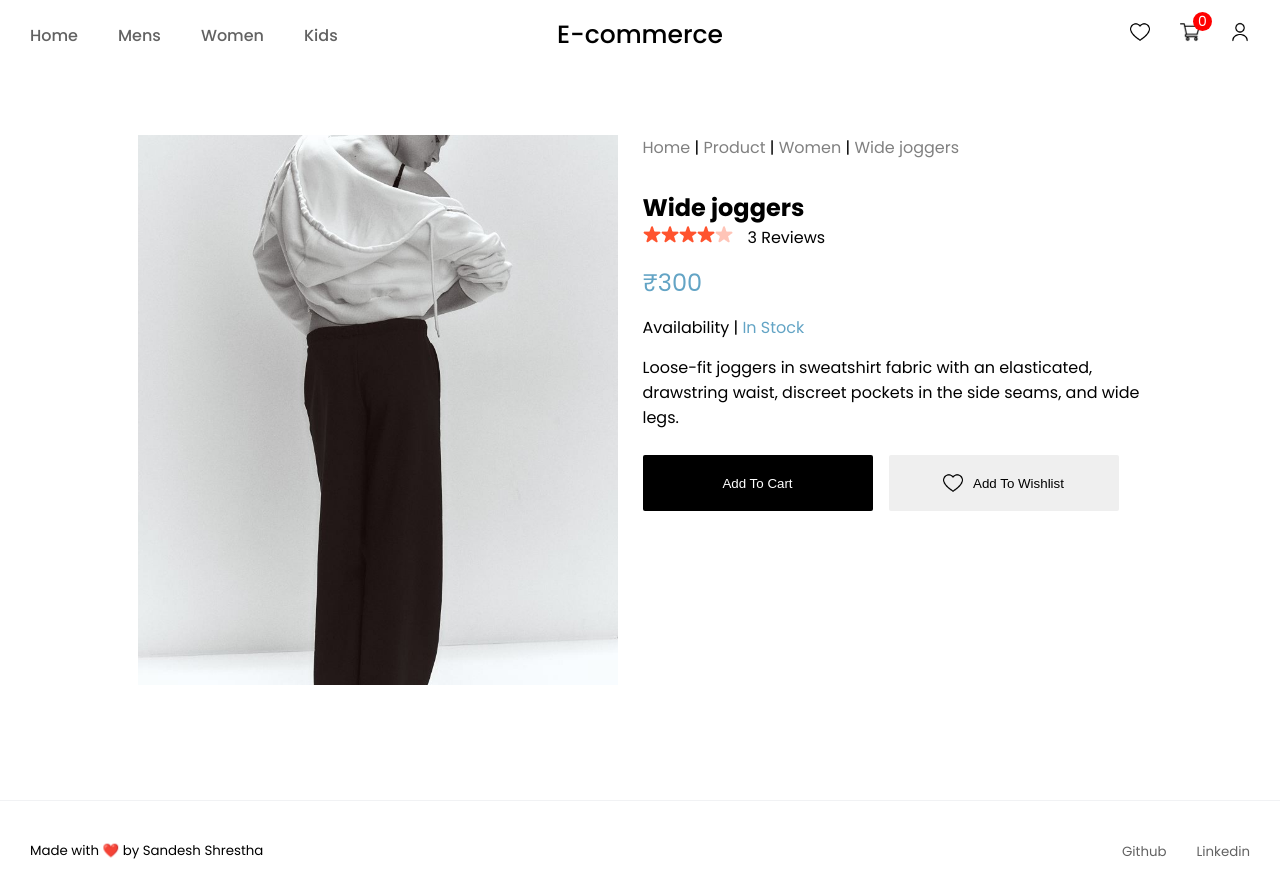
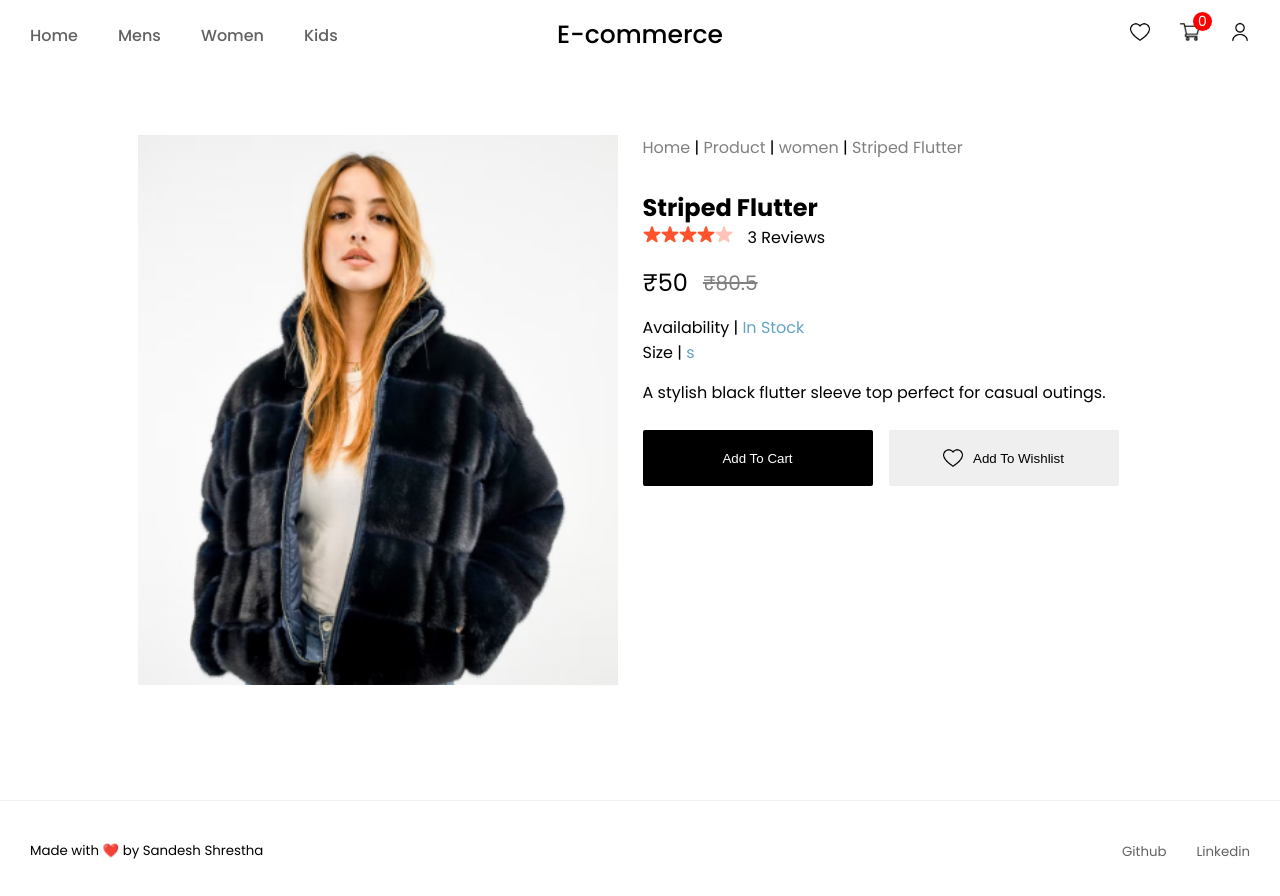
Before and after one commit to yoursandeshshrestha/Mern-Ecommerce-Frontend, a React (Vite) app: page /1 in a window 1280 px wide. Shown: the top 896 px of the page. Built offline with nearby package versions, Linux system fonts and the light colour scheme; the HTML template or start-up script is replaced by a standard one.

Commit message:
Few more update on product detail

```diff
--- a/src/App.jsx
+++ b/src/App.jsx
@@ -30,7 +30,7 @@ function App() {
         <Route path="/women" element={<Category />} />
         <Route path="/kids" element={<Category />} />
         <Route path="/cart" element={<Cart />} />
-        <Route path="/:product" element={<ProductDetail />} />
+        <Route path="/:id" element={<ProductDetail />} />
       </Route>
     </Routes>
   );
--- a/src/Pages/ProductDetail/ProductDetail.css
+++ b/src/Pages/ProductDetail/ProductDetail.css
@@ -25,6 +25,10 @@
   gap: 15px;
 }
 
+.ProductDetail-Side h2 {
+  margin-top: 15px;
+}
+
 .ProductDetail-Side .Rating-Section {
   display: flex;
   gap: 15px;
@@ -36,8 +40,17 @@
 }
 
 .ProductDetail-Price {
+  display: flex;
+  gap: 15px;
+  align-items: center;
   font-size: 24px;
-  color: rgb(99, 164, 197);
+  /* background-color: pink; */
+}
+
+.ProductDetail-Price p:nth-child(2) {
+  font-size: 20px;
+  color: gray;
+  text-decoration: line-through;
 }
 
 .ProductDetail-Availability span {
@@ -45,7 +58,7 @@
 }
 
 .ProductDetail-Side p:first-child {
-  margin-bottom: 15px;
+  /* margin-bottom: 15px; */
 }
 
 .ProductDetail-Side p:first-child a {
--- a/src/Pages/ProductDetail/ProductDetail.jsx
+++ b/src/Pages/ProductDetail/ProductDetail.jsx
@@ -1,31 +1,31 @@
 import React from "react";
 import "./ProductDetail.css";
-import { Link } from "react-router-dom";
-import TestImage from "../../assets/Ecommerce-design-idea/Images/HM.jpg";
+import { Link, useParams } from "react-router-dom";
 import Star from "../../assets/FrontendAssets/star_icon.png";
 import StarDull from "../../assets/FrontendAssets/star_dull_icon.png";
 import love from "../../assets/FrontendAssets/love.png";
+import all_product from "../../assets/FrontendAssets/all_product";
 
 function ProductDetail() {
-  const productName = "Wide joggers";
-  const price = 300;
-  const availability = "In Stock";
-  const description =
-    "Loose-fit joggers in sweatshirt fabric with an elasticated, drawstring waist, " +
-    "discreet pockets in the side seams, and wide legs.";
+  const { id } = useParams();
+  const product = all_product.find((item) => item.id === parseInt(id));
+
+  if (!product) {
+    return <div className="ProductDetail-Container">Product not found</div>;
+  }
 
   return (
     <div className="ProductDetail-Container">
       <div className="ProductDetail-Wrapper">
-        <img src={TestImage} alt="Product Image" className="Main-Image" />
+        <img src={product.image} alt="Product Image" className="Main-Image" />
         <div className="ProductDetail-Side">
           <p>
             <Link to="/">Home</Link> | <Link to="/product">Product</Link> |
-            <Link to="/women"> Women</Link> |
-            <Link to="/product-name"> {productName}</Link>
+            <Link to="/women"> {product.category}</Link> |
+            <Link to="/product-name"> {product.name}</Link>
           </p>
           <div className="ProductDetail-SectionOne">
-            <h2>{productName}</h2>
+            <h2>{product.name}</h2>
             <div className="Rating-Section">
               <ul>
                 {[...Array(4)].map((_, index) => (
@@ -40,18 +40,30 @@ function ProductDetail() {
               <p>3 Reviews</p>
             </div>
           </div>
-          <p className="ProductDetail-Price">
-            <span>&#8377;</span>
-            {price}
-          </p>
-          <p className="ProductDetail-Availability">
-            Availability | <span>{availability}</span>
-          </p>
-          <p>{description}</p>
+          <div className="ProductDetail-Price">
+            <p className="ProductDetail-New">
+              <span>&#8377;</span>
+              {product.new_price}
+            </p>
+            <p className="ProductDetail-Old">
+              <span>&#8377;</span>
+              {product.old_price}
+            </p>
+          </div>
+          <div className="ProductDetail-Info">
+            <p className="ProductDetail-Availability">
+              Availability |{" "}
+              <span>{product.stock > 0 ? "In Stock" : "Out of Stock"}</span>
+            </p>
+            <p className="ProductDetail-Availability">
+              Size | <span>{product.size}</span>
+            </p>
+          </div>
+          <p>{product.description}</p>
           <div className="ProductDetail-Buttons">
             <button>Add To Cart</button>
             <button>
-              <img src={love} />
+              <img src={love} alt="Love" />
               Add To Wishlist
             </button>
           </div>
--- a/src/assets/FrontendAssets/all_product.js
+++ b/src/assets/FrontendAssets/all_product.js
@@ -18,22 +18,6 @@ import p17_img from "./product_17.png";
 import p18_img from "./product_18.png";
 import p19_img from "./product_19.png";
 import p20_img from "./product_20.png";
-import p21_img from "./product_21.png";
-import p22_img from "./product_22.png";
-import p23_img from "./product_23.png";
-import p24_img from "./product_24.png";
-import p25_img from "./product_25.png";
-import p26_img from "./product_26.png";
-import p27_img from "./product_27.png";
-import p28_img from "./product_28.png";
-import p29_img from "./product_29.png";
-import p30_img from "./product_30.png";
-import p31_img from "./product_31.png";
-import p32_img from "./product_32.png";
-import p33_img from "./product_33.png";
-import p34_img from "./product_34.png";
-import p35_img from "./product_35.png";
-import p36_img from "./product_36.png";
 
 let all_product = [
   {
@@ -45,6 +29,9 @@ let all_product = [
     image: p1_img,
     new_price: 50.0,
     old_price: 80.5,
+    description:
+      "A stylish black flutter sleeve top perfect for casual outings.",
+    stock: 15,
   },
   {
     id: 2,
@@ -55,6 +42,9 @@ let all_product = [
     image: p2_img,
     new_price: 85.0,
     old_price: 120.5,
+    description:
+      "Elegant white flutter sleeve top, ideal for both work and leisure.",
+    stock: 10,
   },
   {
     id: 3,
@@ -65,6 +55,9 @@ let all_product = [
     image: p3_img,
     new_price: 60.0,
     old_price: 100.5,
+    description:
+      "Classic black striped flutter sleeve top, a must-have in your wardrobe.",
+    stock: 20,
   },
   {
     id: 4,
@@ -75,6 +68,9 @@ let all_product = [
     image: p4_img,
     new_price: 100.0,
     old_price: 150.0,
+    description:
+      "Versatile white flutter sleeve top, easy to pair with any bottom.",
+    stock: 0,
   },
   {
     id: 5,
@@ -85,6 +81,8 @@ let all_product = [
     image: p5_img,
     new_price: 85.0,
     old_price: 120.5,
+    description: "Chic black flutter sleeve top with a flattering fit.",
+    stock: 12,
   },
   {
     id: 6,
@@ -95,306 +93,184 @@ let all_product = [
     image: p6_img,
     new_price: 85.0,
     old_price: 120.5,
+    description: "Comfortable and stylish white top with flutter sleeves.",
+    stock: 18,
   },
   {
     id: 7,
-    name: "Striped Flutter",
-    category: "women",
-    size: "s",
-    color: "black",
+    name: "Men's Casual Shirt",
+    category: "men",
+    size: "m",
+    color: "blue",
     image: p7_img,
-    new_price: 85.0,
-    old_price: 120.5,
+    new_price: 65.0,
+    old_price: 90.5,
+    description:
+      "Casual blue shirt with a classic fit, perfect for everyday wear.",
+    stock: 25,
   },
   {
     id: 8,
-    name: "Striped Flutter",
-    category: "women",
-    size: "m",
+    name: "Men's Formal Shirt",
+    category: "men",
+    size: "l",
     color: "white",
     image: p8_img,
-    new_price: 85.0,
-    old_price: 120.5,
+    new_price: 95.0,
+    old_price: 130.5,
+    description:
+      "Elegant white formal shirt for a sharp and professional look.",
+    stock: 30,
   },
   {
     id: 9,
-    name: "Striped Flutter ",
-    category: "women",
-    size: "l",
-    color: "black",
+    name: "Men's Polo Shirt",
+    category: "men",
+    size: "s",
+    color: "red",
     image: p9_img,
-    new_price: 85.0,
-    old_price: 120.5,
+    new_price: 45.0,
+    old_price: 70.0,
+    description: "Classic red polo shirt, a staple for casual wardrobes.",
+    stock: 22,
   },
   {
     id: 10,
-    name: "Striped Flutter ",
-    category: "women",
-    size: "s",
-    color: "white",
+    name: "Men's Polo Shirt",
+    category: "men",
+    size: "m",
+    color: "green",
     image: p10_img,
-    new_price: 85.0,
-    old_price: 120.5,
+    new_price: 50.0,
+    old_price: 75.0,
+    description: "Versatile green polo shirt, perfect for any casual occasion.",
+    stock: 28,
   },
   {
     id: 11,
-    name: "Striped Flutter ",
-    category: "women",
-    size: "m",
-    color: "black",
-    image: p11_img,
-    new_price: 85.0,
-    old_price: 120.5,
-  },
-  {
-    id: 12,
-    name: "Striped Flutter S",
-    category: "women",
-    size: "l",
-    color: "white",
-    image: p12_img,
-    new_price: 85.0,
-    old_price: 120.5,
-  },
-  {
-    id: 13,
-    name: "Men Green Solid ",
-    category: "men",
-    size: "s",
-    color: "black",
-    image: p13_img,
-    new_price: 85.0,
-    old_price: 120.5,
-  },
-  {
-    id: 14,
-    name: "Men Green Solid ",
-    category: "men",
-    size: "m",
-    color: "white",
-    image: p14_img,
-    new_price: 85.0,
-    old_price: 120.5,
-  },
-  {
-    id: 15,
-    name: "Men Green Solid ",
-    category: "men",
-    size: "l",
-    color: "black",
-    image: p15_img,
-    new_price: 85.0,
-    old_price: 120.5,
-  },
-  {
-    id: 16,
-    name: "Men Green Solid ",
-    category: "men",
-    size: "s",
-    color: "white",
-    image: p16_img,
-    new_price: 85.0,
-    old_price: 120.5,
-  },
-  {
-    id: 17,
-    name: "Men Green Solid ",
-    category: "men",
-    size: "m",
-    color: "black",
-    image: p17_img,
-    new_price: 85.0,
-    old_price: 120.5,
-  },
-  {
-    id: 18,
-    name: "Men Green Solid ",
-    category: "men",
-    size: "l",
-    color: "white",
-    image: p18_img,
-    new_price: 85.0,
-    old_price: 120.5,
-  },
-  {
-    id: 19,
-    name: "Men Green Solid ",
-    category: "men",
-    size: "s",
-    color: "black",
-    image: p19_img,
-    new_price: 85.0,
-    old_price: 120.5,
-  },
-  {
-    id: 20,
-    name: "Men Green ",
-    category: "men",
-    size: "m",
-    color: "white",
-    image: p20_img,
-    new_price: 85.0,
-    old_price: 120.5,
-  },
-  {
-    id: 21,
-    name: "Men Green Solid",
-    category: "men",
-    size: "l",
-    color: "black",
-    image: p21_img,
-    new_price: 85.0,
-    old_price: 120.5,
-  },
-  {
-    id: 22,
-    name: "Men Green Solid ",
-    category: "men",
-    size: "s",
-    color: "white",
-    image: p22_img,
-    new_price: 85.0,
-    old_price: 120.5,
-  },
-  {
-    id: 23,
-    name: "Men Green Solid ",
-    category: "men",
-    size: "m",
-    color: "black",
-    image: p23_img,
-    new_price: 85.0,
-    old_price: 120.5,
-  },
-  {
-    id: 24,
-    name: "Men Green Solid ",
-    category: "men",
-    size: "l",
-    color: "white",
-    image: p24_img,
-    new_price: 85.0,
-    old_price: 120.5,
-  },
-  {
-    id: 25,
     name: "Kid's Blue Jacket",
     category: "kid",
     size: "s",
     color: "blue",
-    image: p25_img,
+    image: p11_img,
     new_price: 40.0,
     old_price: 60.5,
+    description: "Warm and cozy blue jacket for kids, ideal for chilly days.",
+    stock: 14,
   },
   {
-    id: 26,
-    name: "Kid's Blue Jacket",
-    category: "kid",
-    size: "m",
-    color: "blue",
-    image: p26_img,
-    new_price: 40.0,
-    old_price: 60.5,
-  },
-  {
-    id: 27,
-    name: "Kid's Blue Jacket",
-    category: "kid",
-    size: "l",
-    color: "blue",
-    image: p27_img,
-    new_price: 40.0,
-    old_price: 60.5,
-  },
-  {
-    id: 28,
-    name: "Kid's Red Dress",
-    category: "kid",
-    size: "s",
-    color: "red",
-    image: p28_img,
-    new_price: 45.0,
-    old_price: 65.5,
-  },
-  {
-    id: 29,
-    name: "Kid's Red Dress",
+    id: 12,
+    name: "Kid's Red Jacket",
     category: "kid",
     size: "m",
     color: "red",
-    image: p29_img,
+    image: p12_img,
     new_price: 45.0,
-    old_price: 65.5,
+    old_price: 65.0,
+    description:
+      "Bright red jacket for kids, adding a pop of color to their wardrobe.",
+    stock: 20,
   },
   {
-    id: 30,
-    name: "Kid's Red Dress",
-    category: "kid",
-    size: "l",
-    color: "red",
-    image: p30_img,
-    new_price: 45.0,
-    old_price: 65.5,
-  },
-  {
-    id: 31,
-    name: "Kid's Green Dress",
-    category: "kid",
-    size: "s",
-    color: "green",
-    image: p31_img,
-    new_price: 50.0,
-    old_price: 70.5,
-  },
-  {
-    id: 32,
-    name: "Kid's Green Dress",
-    category: "kid",
-    size: "m",
-    color: "green",
-    image: p32_img,
-    new_price: 50.0,
-    old_price: 70.5,
-  },
-  {
-    id: 33,
-    name: "Kid's Green Dress",
-    category: "kid",
-    size: "l",
-    color: "green",
-    image: p33_img,
-    new_price: 50.0,
-    old_price: 70.5,
-  },
-  {
-    id: 34,
+    id: 13,
     name: "Kid's Yellow T-shirt",
     category: "kid",
     size: "s",
     color: "yellow",
-    image: p34_img,
+    image: p13_img,
     new_price: 35.0,
     old_price: 55.5,
+    description:
+      "Fun and vibrant yellow T-shirt for kids, perfect for playtime.",
+    stock: 18,
   },
   {
-    id: 35,
-    name: "Kid's Yellow T-shirt",
+    id: 14,
+    name: "Kid's Green T-shirt",
     category: "kid",
     size: "m",
-    color: "yellow",
-    image: p35_img,
-    new_price: 35.0,
-    old_price: 55.5,
+    color: "green",
+    image: p14_img,
+    new_price: 38.0,
+    old_price: 58.0,
+    description: "Comfortable green T-shirt for kids, great for everyday wear.",
+    stock: 22,
   },
   {
-    id: 36,
-    name: "Kid's Yellow T-shirt",
+    id: 15,
+    name: "Women's Floral Dress",
+    category: "women",
+    size: "s",
+    color: "floral",
+    image: p15_img,
+    new_price: 75.0,
+    old_price: 100.0,
+    description:
+      "Beautiful floral dress with a flowing silhouette, perfect for summer.",
+    stock: 10,
+  },
+  {
+    id: 16,
+    name: "Women's Evening Gown",
+    category: "women",
+    size: "m",
+    color: "black",
+    image: p16_img,
+    new_price: 150.0,
+    old_price: 200.0,
+    description: "Elegant black evening gown, ideal for special occasions.",
+    stock: 5,
+  },
+  {
+    id: 17,
+    name: "Women's Casual Top",
+    category: "women",
+    size: "l",
+    color: "white",
+    image: p17_img,
+    new_price: 40.0,
+    old_price: 60.0,
+    description: "Simple yet stylish white top, perfect for a relaxed day out.",
+    stock: 18,
+  },
+  {
+    id: 18,
+    name: "Men's Denim Jacket",
+    category: "men",
+    size: "l",
+    color: "blue",
+    image: p18_img,
+    new_price: 120.0,
+    old_price: 160.0,
+    description:
+      "Classic blue denim jacket, a versatile piece for any wardrobe.",
+    stock: 12,
+  },
+  {
+    id: 19,
+    name: "Men's Leather Jacket",
+    category: "men",
+    size: "m",
+    color: "brown",
+    image: p19_img,
+    new_price: 200.0,
+    old_price: 250.0,
+    description:
+      "Stylish brown leather jacket, perfect for a rugged and timeless look.",
+    stock: 7,
+  },
+  {
+    id: 20,
+    name: "Kid's Pink Dress",
     category: "kid",
     size: "l",
-    color: "yellow",
-    image: p36_img,
-    new_price: 35.0,
-    old_price: 55.5,
+    color: "pink",
+    image: p20_img,
+    new_price: 55.0,
+    old_price: 75.0,
+    description:
+      "Adorable pink dress for kids, ideal for special occasions or parties.",
+    stock: 15,
   },
 ];
 
```
